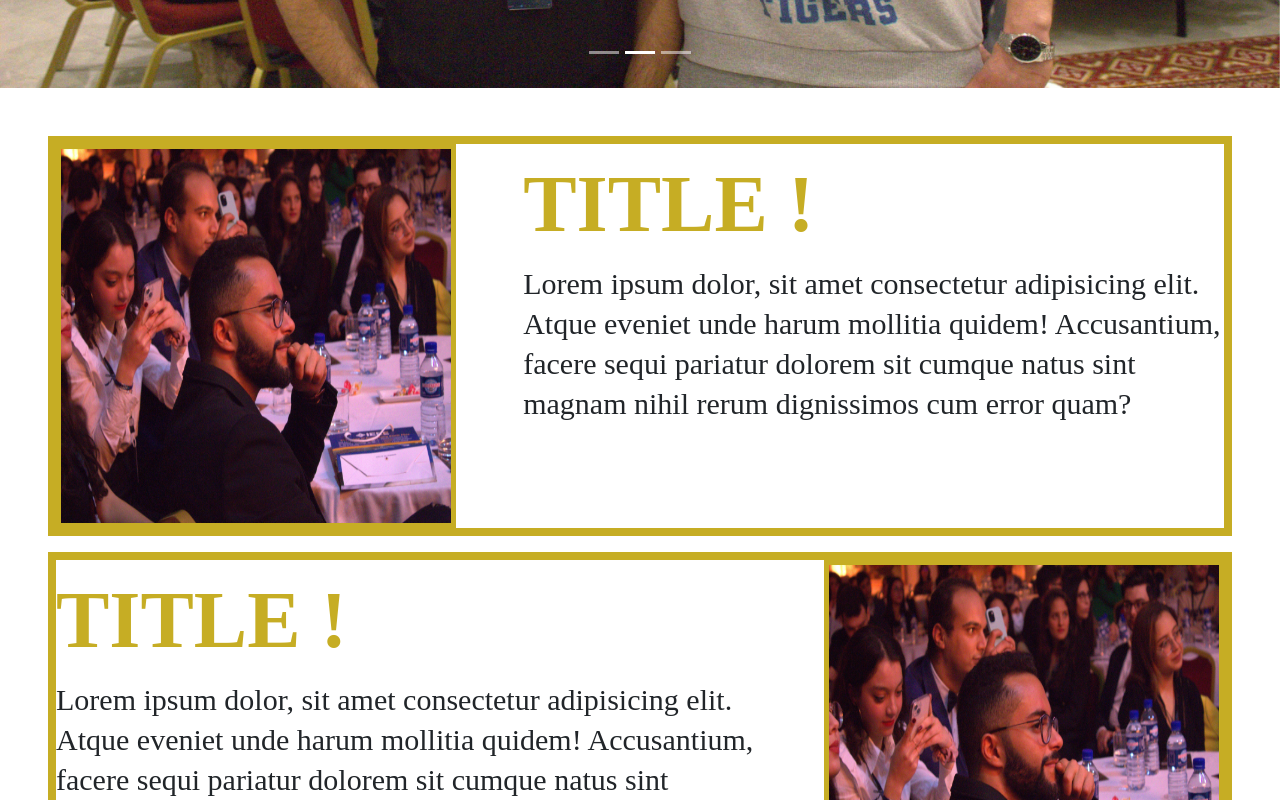
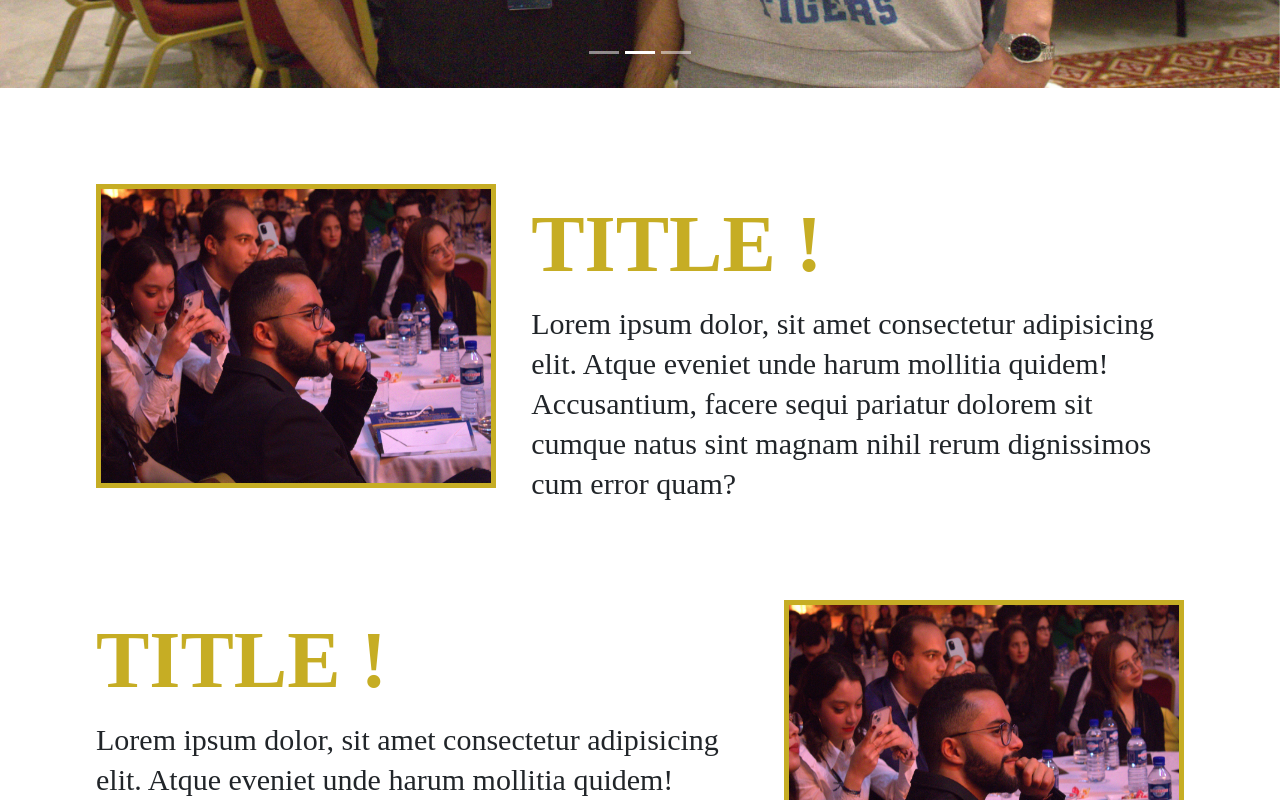
Before and after one commit to HamaydaGabsi/WellDoneEvents, a React (Create React App) app: page / in a window 1280 px wide. Shown: the part 720-1520 px from the top of the page. Built offline with nearby package versions, Linux system fonts and the light colour scheme.

Commit message:
created the service card component lacking hover effect

```diff
--- a/src/App.js
+++ b/src/App.js
@@ -55,7 +55,6 @@ function App() {
       gallerie:false,
       home:false
     })
-    console.log(activelinks)
   }
 
 
--- a/src/Components/HomePost/HomePost.css
+++ b/src/Components/HomePost/HomePost.css
@@ -1,4 +1,4 @@
-.card-container{
+.post-container{
     justify-content: space-between;
     height: 400px;
     flex-wrap: nowrap;
@@ -6,11 +6,11 @@
     max-height: 400px;
 }
 
-.card-container-reverse{
+.post-container-reverse{
     flex-direction: row-reverse;
 }
 
-.card-caption{
+.post-caption{
     flex-direction: column;
     align-items: flex-start;
     width: 60%;
@@ -18,10 +18,10 @@
     overflow: none;
 }
 
-.card-image-container{
+.post-image-container{
     width: 400px;
 }
 
-#card-image{
+#post-image{
     border: 5px solid #C6AD24;
 }
--- a/src/Components/HomePost/HomePost.js
+++ b/src/Components/HomePost/HomePost.js
@@ -12,8 +12,8 @@ const check_parity =(a) =>{
 const HomePost = ({order}) =>{
 
   return (
-    <div className ={`card-container card-container-${check_parity(order)} d-flex w-100 mb-3`}>
-        <div className='d-flex h-100 card-caption'>
+    <div className ={`post-container post-container-${check_parity(order)} d-flex w-100 mb-3`}>
+        <div className='d-flex h-100 post-caption'>
             <div className='caption-title title'> TITLE ! </div>
             <div className='caption-p commontext'>
               Lorem ipsum dolor, sit amet consectetur adipisicing elit.
@@ -21,8 +21,8 @@ const HomePost = ({order}) =>{
               facere sequi pariatur dolorem sit cumque natus sint magnam nihil rerum dignissimos cum error quam?
             </div>
         </div>
-        <div className='h-100 card-image-container'>
-            <img className='w-100 h-100' id='card-image' src={photo} alt="" />
+        <div className='h-100 post-image-container'>
+            <img className='w-100 h-100' id='post-image' src={photo} alt="" />
         </div>
     </div>
   )
--- a/src/Components/ServiceCard/ServiceCard.css
+++ b/src/Components/ServiceCard/ServiceCard.css
@@ -12,6 +12,7 @@
     justify-content: center;
     visibility: hidden;
 }
+
 .shadow-cover-visible{
     visibility: visible ;
 }
--- a/src/Components/ServiceCard/ServiceCard.js
+++ b/src/Components/ServiceCard/ServiceCard.js
@@ -6,7 +6,7 @@ const ServiceCard = () =>{
 
     return(
         <div className='card-container'>
-            <div className={` shadow-cover d-flex`}>
+            <div className={` shadow-cover-visible shadow-cover d-flex`}>
                 <div className='cardtitle title'>
                     TITLE !
                 </div>
--- a/src/Pages/Services/Services.css
+++ b/src/Pages/Services/Services.css
@@ -1,8 +1,7 @@
 .CardsContainer{
     flex-direction: row;
     flex-wrap: nowrap;
-    margin-top: 100px;
-    margin-left: 100px;
+    margin: 100px 100px;
     justify-content: space-around;
 
 }
```
Also changed, not shown: src/Pages/Services/Services.js (+7 -1 lines).
